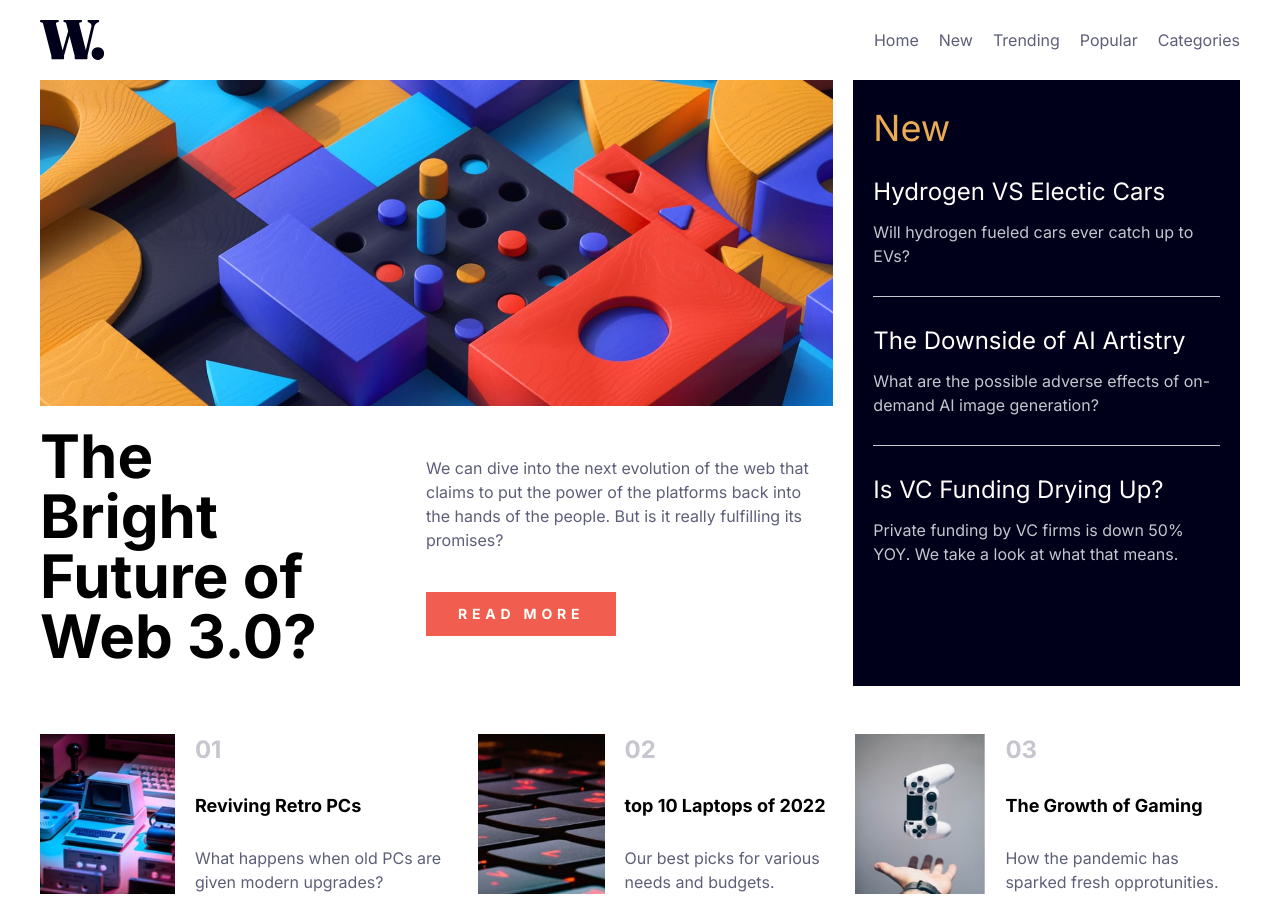
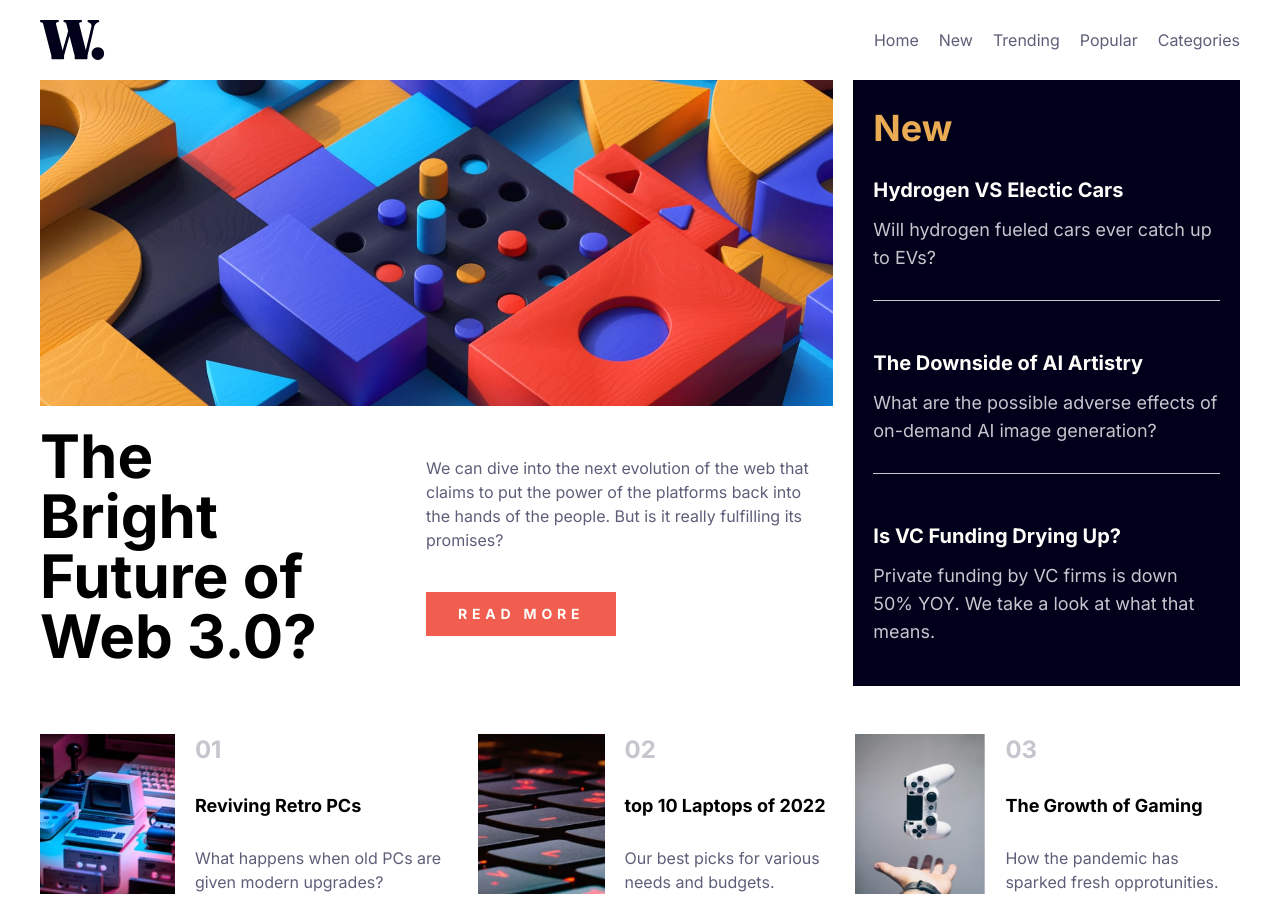
Before and after one commit to bgfranks/web3-challenge, a Next.js app: page / in a window 1280 px wide. Built offline with nearby package versions, Linux system fonts and the light colour scheme.

Commit message:
finished the desktop styling and ready for submission

```diff
--- a/src/components/NewSection.tsx
+++ b/src/components/NewSection.tsx
@@ -1,7 +1,7 @@
 export default function NewSection() {
   return (
     <div className='bg-blue-gray-900 text-off-white px-5 py-7 my-10 lg:row-end-2 lg:m-0'>
-      <h2 className='text-soft-orange text-4xl pb-7'>New</h2>
+      <h2 className='text-soft-orange text-4xl pb-7 font-bold'>New</h2>
       <div>
         <div className='new-section-card'>
           <h3 className='new-section-card-header'>Hydrogen VS Electic Cars</h3>
--- a/src/styles/globals.css
+++ b/src/styles/globals.css
@@ -16,15 +16,15 @@
 
   /* New Section */
   .new-section-card {
-    @apply border-b border-blue-gray-500 mb-7;
+    @apply border-b border-blue-gray-500 mb-7 lg:mb-12;
   }
 
   .new-section-card-header {
-    @apply text-2xl pb-3 hover:text-soft-orange cursor-pointer transition-durration;
+    @apply text-2xl font-semibold pb-3 hover:text-soft-orange cursor-pointer transition-durration lg:text-xl;
   }
 
   .new-section-card-text {
-    @apply text-blue-gray-500 pb-7;
+    @apply text-blue-gray-500 pb-7 text-lg;
   }
 
   /* Article Section */
```
